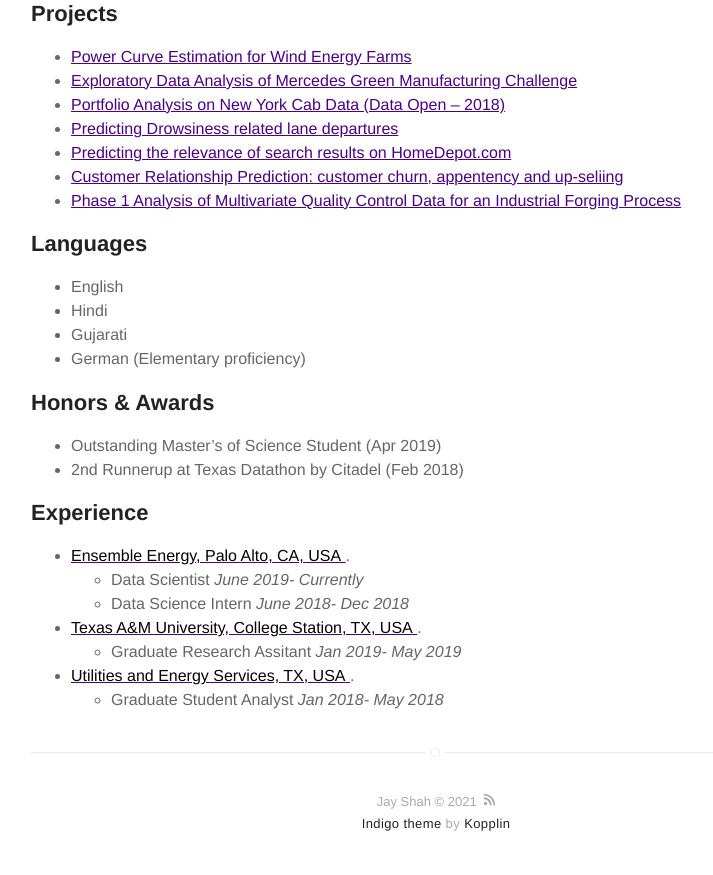
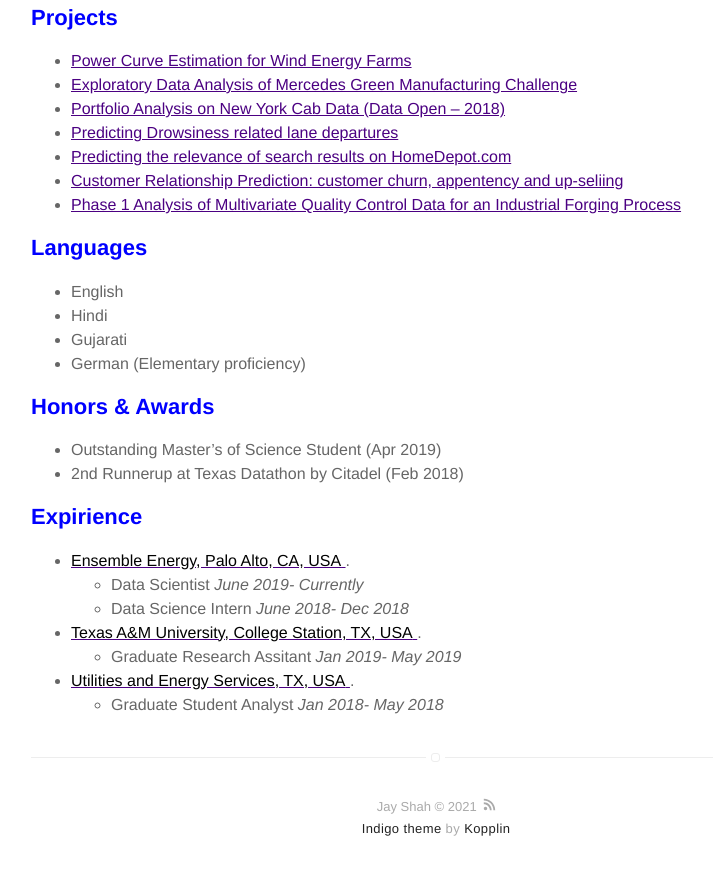
Before and after one commit to jayshah5696/jayshah5696.github.io, a Jekyll site: the page built from about.md, in a window 1280 px wide and 900 px high, scrolled down 1174 px. Shown: the top 875 px of the window, without its empty margins (204-917 px from the left). Built offline with Jekyll 4.4.1, drawn with Linux system fonts in a browser that asks for light colours.

Commit message:
Adding Colors

```diff
--- a/about.md
+++ b/about.md
@@ -5,7 +5,7 @@
 
 ![Profile Image]({% if site.external-image %}{{ site.picture }}{% else %}{{ site.url }}/{{ site.picture }}{% endif %})
 
-### **Data Scientist at Ensemble Energy || I teach machines || Perpetual learner || I Quantify, Predict & Optimize**
+<H2>  <span style="color:Blue">Data Scientist at Ensemble Energy || I teach machines || Perpetual learner || I Quantify, Predict & Optimize</span></H2>
 
 I'm an enthusiast and a self-taught Data Scientist/Machine Learning Engineer. With the habit of logical thinking and my nature as a constant explorer, I'm always trying to ask the appropriate question to look deep into the problem.
 
@@ -19,11 +19,11 @@
 This sentence got engrave in my intellect which led to my interest in Data science that could facilitate my excellence.
 
 
-## Skills
+<H2>  <span style="color:Blue"> Skills</span></H2>
 - **Statistical Methods**: Regression Analysis, Hypothesis testing and Confidence intervals, ANOVA, Supervised parametric and Non-parametric learning methods, Unsupervised learning methods, Time Series Analysis, Bayesian Analysis, Anomaly Detection, Deep Learning, Dimensionality reduction, and A/B testing.
 - **Programming Tools and Libraries**:  Python (Pandas, NumPy, Matplotlib, Scikit-Learn, Keras, Tensorflow, PySpark), R (Tidyverse, Caret, ggplot), SQL, High-Performance Computing, Tableau, PowerBI, Shell scripting (BASH), Advanced Excel.
 
-<h2>Projects</h2>
+<h2><span style="color:Blue">Projects</span></h2>
 
 <ul>
 	<li><a href="https://github.com/jayshah5696/Power_Curve_Estimation">Power Curve Estimation for Wind Energy Farms</a></li>
@@ -35,17 +35,18 @@
 	<li><a href="https://github.com/jayshah5696/Phase1_Analysis">Phase 1 Analysis of Multivariate Quality Control Data for an Industrial Forging Process</a></li>
 </ul>
 
-## Languages
+<H2>  <span style="color:Blue"> Languages</span></H2>
 - English
 - Hindi
 - Gujarati
 - German (Elementary proficiency)
 
-## Honors & Awards
+
+<H2>  <span style="color:Blue"> Honors & Awards</span></H2>
 - Outstanding Master's of Science Student (Apr 2019)
 - 2nd Runnerup at Texas Datathon by Citadel (Feb 2018)
 
-## Experience
+<H2>  <span style="color:Blue"> Expirience</span></H2>
 - [**Ensemble Energy, Palo Alto, CA, USA** ](https://www.ensemble.energy/  "AI Enabled Asset Management and Predictive Maintenance Tools and Services").
 	- Data Scientist *June 2019- Currently*
 	- Data Science Intern *June 2018- Dec 2018*
```
